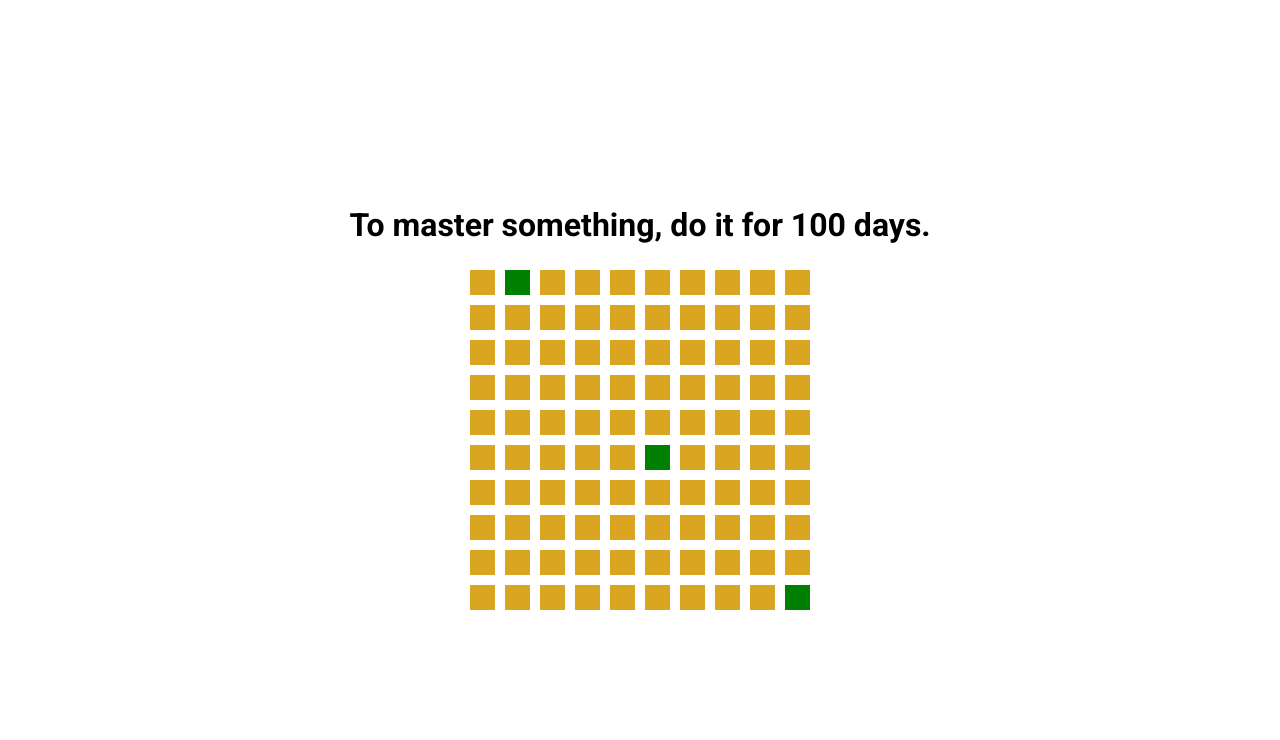
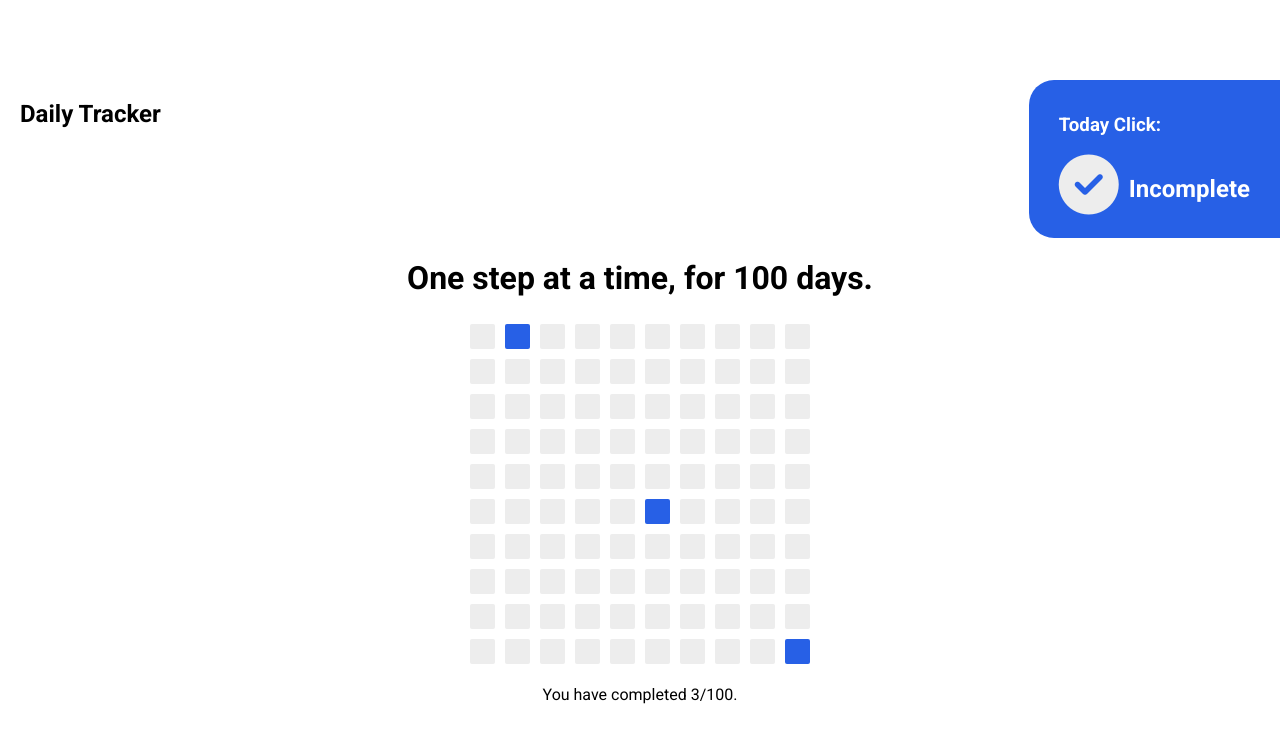
Before and after one commit to DevJhom/100-days-tracker, a plain HTML site: page index.html in a window 1280 px wide. Drawn offline with Linux system fonts and the light colour scheme.

Commit message:
Add a function for checking today's click status

```diff
--- a/index.html
+++ b/index.html
@@ -4,14 +4,42 @@
     <meta charset="UTF-8" />
     <meta http-equiv="X-UA-Compatible" content="IE=edge" />
     <meta name="viewport" content="width=device-width, initial-scale=1.0" />
+    <link
+      rel="stylesheet"
+      href="https://cdnjs.cloudflare.com/ajax/libs/font-awesome/6.1.1/css/all.min.css"
+      integrity="sha512-KfkfwYDsLkIlwQp6LFnl8zNdLGxu9YAA1QvwINks4PhcElQSvqcyVLLD9aMhXd13uQjoXtEKNosOWaZqXgel0g=="
+      crossorigin="anonymous"
+      referrerpolicy="no-referrer"
+    />
     <link rel="stylesheet" href="style.css" />
     <title>100 Days Challenge</title>
   </head>
   <body>
-    <h1>To master something, do it for 100 days.</h1>
-    <div class="container">
-
-    </div>
+    <header>
+      <div class="left">
+        <h2>Daily Tracker</h2>
+      </div>
+      <div class="right">
+        <h3>Today Click:</h3>
+        <div class="status">
+          <div class="completed">
+            <div>
+              <i class="fa-solid fa-circle-check"></i>
+              <h2>Completed</h2>
+          </div>
+          </div>
+          <div class="incomplete">
+            <div>
+              <i class="fa-solid fa-circle-check"></i>
+              <h2>Incomplete</h2>
+          </div>
+          </div>
+        </div>
+      </div>
+    </header>
+      <h1>One step at a time, for 100 days.</h1>
+      <div class="container"></div>
+      <p>You have completed <span id="count"></span><span id="max">/100.</span></p>
 
     <script src="script.js"></script>
   </body>
--- a/script.js
+++ b/script.js
@@ -59,6 +59,8 @@ function boxIsClicked(boxEl, isFilledIndex){
     DateOfLastClick = getTodayDate()
 
     makeAllBoxesUnclickable()
+    updateStatus()
+    updateCount()
 }
 
 function updateBoxStatus(boxEl){
@@ -72,3 +74,31 @@ function makeAllBoxesUnclickable(){
         box.replaceWith(box.cloneNode(true));
     })
 }
+
+//TODAY STATUS
+const statusDiv = document.querySelector('.status')
+const completed = document.querySelector('.completed')
+const incomplete = document.querySelector('.incomplete')
+
+updateStatus()
+
+function updateStatus() {
+    if(isTodayClickable()){
+        completed.style.display = 'none'
+        incomplete.style.display = 'block'
+    }else{
+        completed.style.display = 'block'
+        incomplete.style.display = 'none'
+    }
+}
+
+//UPDATE COUNT NUMBER
+
+const countEl = document.getElementById('count')
+
+updateCount()
+
+function updateCount(){
+    const boxesFilled_true = boxesFilled.filter(value => value === true)
+    countEl.innerText = boxesFilled_true.length
+}
--- a/style.css
+++ b/style.css
@@ -2,6 +2,10 @@
 
 *{
     box-sizing: border-box;
+}
+
+:root {
+    --theme-color: #2760E6;
 }
 
 body{
@@ -14,6 +18,43 @@ body{
     margin: 0;
 }
 
+header {
+    width: 100%;
+    padding-left: 20px;
+}
+
+header .left {
+    float: left;
+}
+
+header .right {
+    float: right;
+    background-color: var(--theme-color);
+    color: #fff;
+    border-radius: 25px 0 0 25px;
+    padding: 15px 30px;
+}
+
+.right .status div {
+    display: flex;
+    flex-direction: row;
+}
+
+.right .status .completed i {
+    color: green;
+    font-size: 60px;
+    margin-right: 10px;
+    border-radius: 50%;
+    background-color: #fff;
+}
+
+.right .status .incomplete i {
+    color: #EDEDED;
+    font-size: 60px;
+    margin-right: 10px;
+    border-radius: 50%;
+}
+
 .container {
     display: flex;
     max-width: 350px;
@@ -24,9 +65,10 @@ body{
     height: 25px;
     width: 25px;
     margin: 5px;
-    background-color: goldenrod;
+    border-radius: 2px;
+    background-color: #EDEDED;
 }
 
 .box.clicked {
-    background-color: green;
+    background-color: var(--theme-color);
 }
```
Also changed, not shown: 1 other file.
